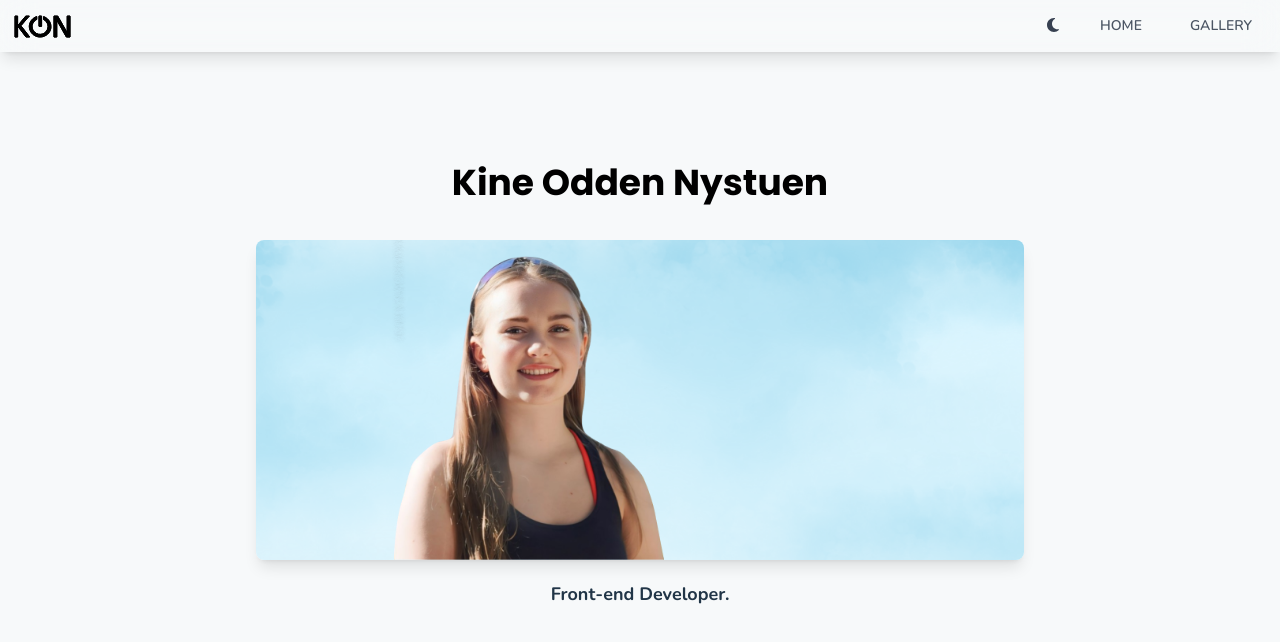
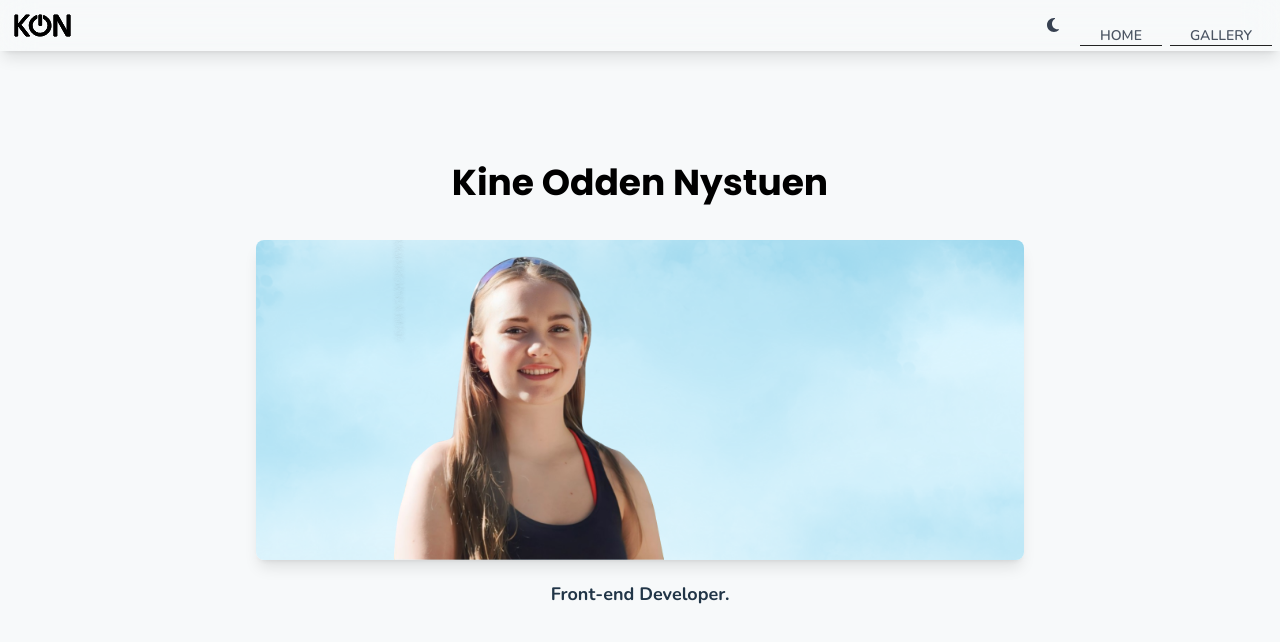
Before and after one commit to Kinenystuen/KON_portfolio, a React (Vite) app: page / in a window 1280 px wide. Shown: the top 642 px of the page. Built offline with nearby package versions, Linux system fonts and the light colour scheme; no server answers; what tailwindcss-motion would draw is missing.

Commit message:
Header nav fix

```diff
--- a/src/components/shared/header/HeaderNav.tsx
+++ b/src/components/shared/header/HeaderNav.tsx
@@ -86,19 +86,22 @@ const HeaderNav = () => {
       <nav
         className={`fixed left-0 top-0 w-full  shadow-md lg:relative lg:w-auto lg:me-2 lg:bg-transparent lg:shadow-none lg:max-h-none lg:overflow-visible transition-all duration-300 overflow-hidden ${
           menuOpen
-            ? "z-0 max-h-screen pt-[2.5rem]"
+            ? "z-0 max-h-screen pt-[2.5rem] bg-customBg dark:bg-customBgDark"
             : "-z-10 max-h-0 lg:z-auto lg:max-h-none"
         }`}
       >
         <ul
-          className={`flex flex-col lg:flex-row lg:items-center lg:justify-center lg:content-center gap-2 lg:gap-2 m-2 mt-10 mb-5 lg:m-0 lg:p-0 transition-transform lg:-translate-y-0 duration-300 ${
-            menuOpen ? "translate-y-0" : "-translate-y-full"
+          className={`flex flex-col lg:flex-row lg:items-center lg:justify-center lg:content-center gap-2 lg:gap-2 m-2 mx-4 mt-10 mb-5 lg:m-0 lg:p-0 transition-transform lg:-translate-y-0 duration-300 ${
+            menuOpen ? "translate-y-0 " : "-translate-y-full"
           }`}
         >
           {headerNavLinks.map((link: INavLink) => {
             const isActive = pathname === link.route;
             return (
-              <li key={link.label} className="relative">
+              <li
+                key={link.label}
+                className="relative h-10 border-b border-customBgDark-600 py-1 hover:border-color4-500 dark:hover:border-color4-800"
+              >
                 <NavLink
                   to={link.route}
                   onClick={() => setMenuOpen(false)}
--- a/src/index.css
+++ b/src/index.css
@@ -71,6 +71,7 @@ button:focus-visible {
   font-family: "nunito", system-ui, Avenir, Helvetica, Arial, sans-serif;
 
   --color: #213547;
+  --font-color: #000;
   --background-color: #f7f9fa;
   --hover-color: #747bff;
   --button-bg: #f9f9f9;
```
